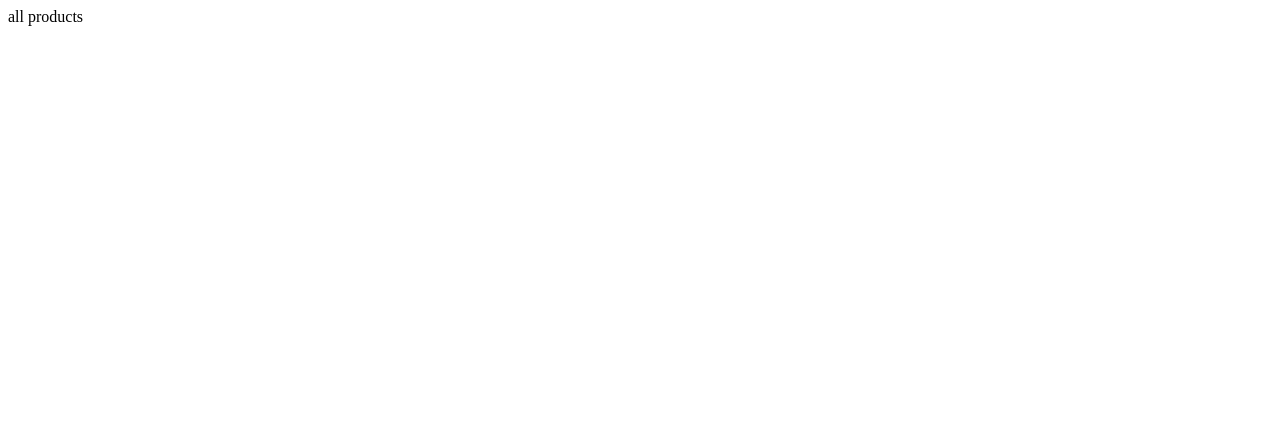
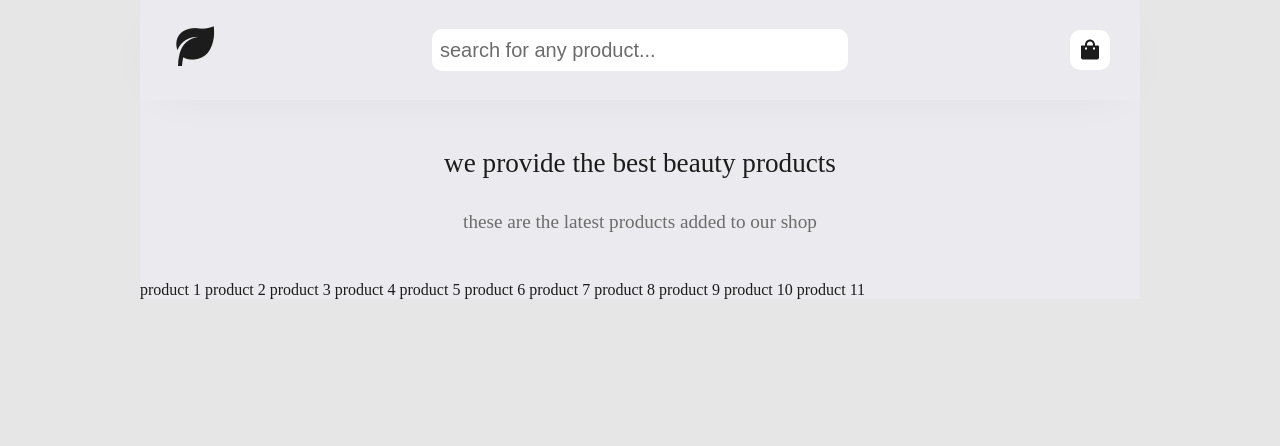
Before and after one commit to b4141/flaskShopApp, a Flask app: page /products/ in a window 1280 px wide. Before the commit the part shown is almost empty. Shown: the top 446 px of the page. Run offline with Flask 3, Linux system fonts and the light colour scheme.

Commit message:
navigation bar html and css

```diff
--- a/flaskShopApp/static/css/main.css
+++ b/flaskShopApp/static/css/main.css
@@ -0,0 +1,121 @@
+:root {
+  --bg-bg-color: #e6e6e6;
+  --bg-color: #ebeaef;
+  --bg-prev-color: #ffffff;
+  --text-color-primary: #1d1c1c;
+  --text-color-secondary: #6c6c6c;
+  --border-radius: 10px;
+}
+
+
+body {
+  margin: 0;
+  padding: 0;
+  background-color: var(--bg-bg-color);
+  font-family: sans-serfi;
+  color: var(--text-color-primary);
+  display: grid;
+  place-items: center;
+}
+
+.app-wrapper {
+  max-width: 1000px;
+  width: 100%;
+  height: 100%;
+  background-color: var(--bg-color);
+}
+
+.navbar-container {
+  height: 100px;
+  display: grid;
+  grid-template-columns: 1fr 2fr 1fr;
+  // background-color: black;
+  box-shadow: 0px 10px 50px -20px #00000010;
+}
+
+.logo-container {
+  font-size: 3em;
+  // background-color: red;
+  display: grid;
+  place-items: center;
+  position: relative;
+}
+
+.logo-container a {
+  color: var(--text-color-primary);
+  text-decoration: none;
+  cursor: pointer;
+  position: absolute;
+  left: 30px;
+}
+
+.search-bar-container {
+  // background-color: orange;
+  min-width: 500px;
+  display: grid;
+  place-items: center;
+}
+
+.search-bar-container input {
+  background-color: var(--bg-prev-color);
+  width: 80%;
+  height: 40px;
+  border: none;
+  border-radius: var(--border-radius);
+  font-size: 1.25em;
+  padding-left: 0.4em;
+  padding-right: 0.4em;
+}
+
+::placeholder {
+  color: var(--text-color-secondary);
+}
+
+
+.cart-container {
+  // background-color: blue;
+  display: grid;
+  place-items: center;
+  position: relative;
+}
+
+.cart-wrapper {
+  position: absolute;
+  right: 30px;
+  right: 30px;
+  background-color: var(--bg-prev-color);
+  font-size: 1.5em;
+  display: grid;
+  place-items: center;
+  width: 40px;
+  height: 40px;
+  border-radius: var(--border-radius);
+  display: grid;
+  place-items: center;
+}
+
+.content-wrapper {
+  width: 100%;
+  height: 100%;
+  // background-color: green;
+  margin-top: 3em;
+}
+
+
+
+@media only screen and (max-width: 600px) {
+  body {
+    // background-color: gray;
+  }
+
+  .navbar-container {
+    height: 100px;
+    display: grid;
+    grid-template-columns: 1fr 1fr;
+    // background-color: black;
+  }
+
+  .logo-container {
+    display: none;
+  }
+}
--- /dev/null
+++ b/flaskShopApp/static/css/products.css
@@ -0,0 +1,17 @@
+.header {
+  width: 100%;
+  display: grid;
+  place-items: center;
+  gap: 2em;
+  padding-bottom: 3em;
+}
+
+.header-primary {
+  color: var(--text-color-primary);
+  font-size: 1.7em;
+}
+
+.header-secondary {
+  color: var(--text-color-secondary);
+  font-size: 1.2em;
+}
--- a/flaskShopApp/templates/layout.html
+++ b/flaskShopApp/templates/layout.html
@@ -8,12 +8,26 @@
         flaskShopApp
       {% endif %}
     </title>
+    <link href='https://unpkg.com/boxicons@2.1.4/css/boxicons.min.css' rel='stylesheet'>
     <link rel="stylesheet" href="{{ url_for('static', filename='css/main.css') }}">
   </head>
   <body>
 
     <div class="app-wrapper">
       <div class="navbar-container">
+        <div class="logo-container">
+          <a href="{{ url_for('index') }}">
+            <i class='bx bxs-leaf'></i>
+          </a>
+        </div>
+        <div class="search-bar-container">
+          <input type="text" placeholder="search for any product...">
+        </div>
+        <div class="cart-container">
+          <div class="cart-wrapper">
+            <i class='bx bxs-shopping-bag'></i>
+          </div>
+        </div>
       </div>
       <div class="content-wrapper">
         {% block content %}{% endblock content %}
--- a/flaskShopApp/templates/products.html
+++ b/flaskShopApp/templates/products.html
@@ -1,4 +1,21 @@
 {% extends "layout.html" %}
 {% block content %}
-  all products
+  <link rel="stylesheet" href="{{ url_for('static', filename='css/products.css') }}">
+
+
+  <div class="header">
+    <div class="header-primary">
+      we provide the best beauty products
+    </div>
+    <div class="header-secondary">
+      these are the latest products added to our shop
+    </div>
+  </div>
+
+
+  {% for product in products %}
+    {{ product.name }}
+  {% endfor %}
+
+
 {% endblock content %}
```
